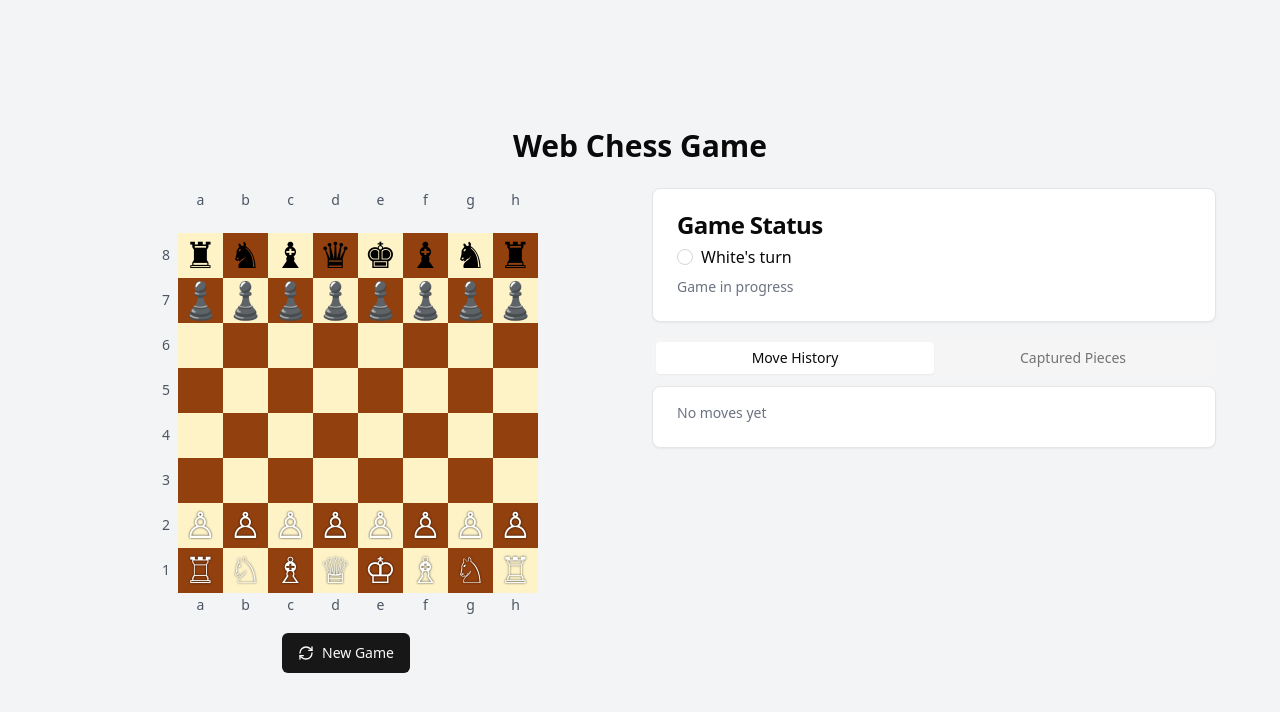
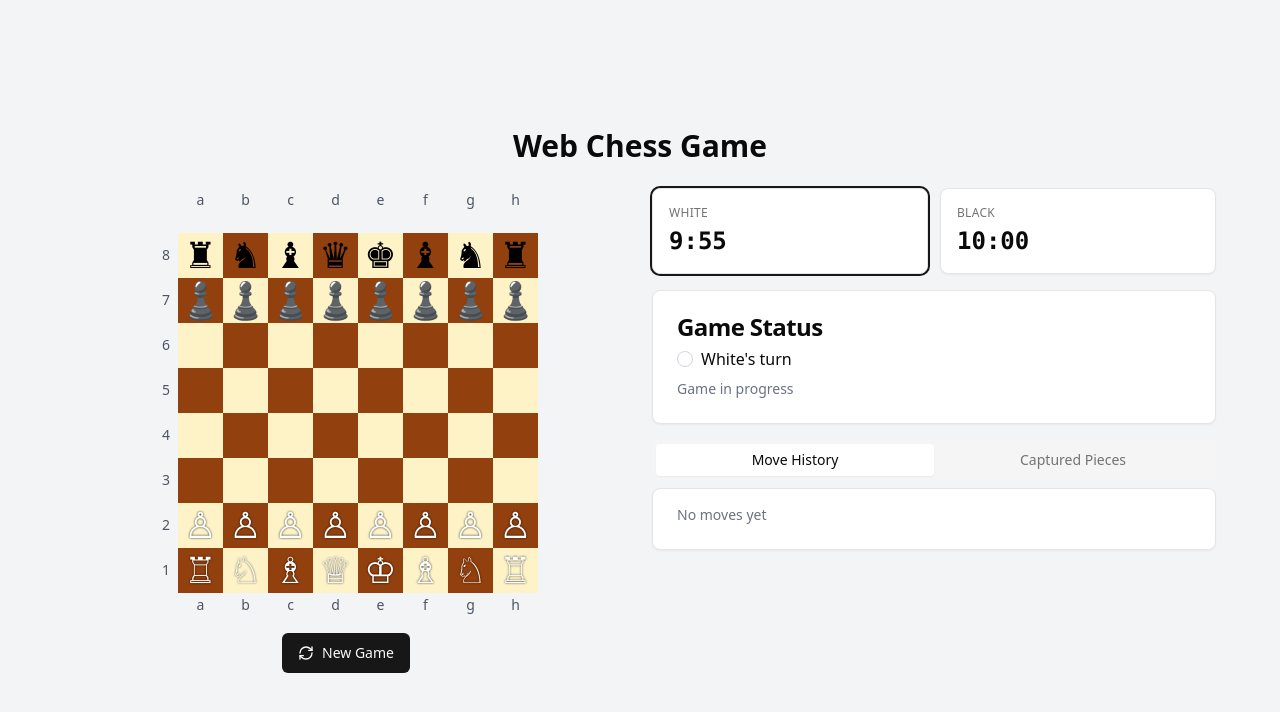
Before and after one commit to firman-maulana/chess-game, a Next.js app: page / in a window 1280 px wide. Shown: the top 712 px of the page. Built offline with nearby package versions, Linux system fonts and the light colour scheme.

Commit message:
feat: add timer and update game info display for time left

```diff
--- a/components/chess-game.tsx
+++ b/components/chess-game.tsx
@@ -13,6 +13,10 @@ export default function ChessGame() {
   const [selectedPiece, setSelectedPiece] = useState<Position | null>(null)
   const [validMoves, setValidMoves] = useState<Position[]>([])
   const [gameStatus, setGameStatus] = useState<string>("ongoing")
+  const [timeLeft, setTimeLeft] = useState({
+    [PieceColor.WHITE]: 10 * 60,
+    [PieceColor.BLACK]: 10 * 60,
+  })
   const [moveHistory, setMoveHistory] = useState<string[]>([])
   const [capturedPieces, setCapturedPieces] = useState<{
     [PieceColor.WHITE]: ChessPiece[]
@@ -39,6 +43,24 @@ export default function ChessGame() {
     }
   }, [selectedPiece, board, currentPlayer])
 
+  // Only the active player's clock runs. The interval is cleared on every turn change.
+  useEffect(() => {
+    if (gameStatus !== "ongoing" && !gameStatus.startsWith("check-")) return
+
+    const timer = window.setInterval(() => {
+      setTimeLeft((prev) => {
+        const remaining = prev[currentPlayer]
+        if (remaining <= 1) {
+          setGameStatus(`timeout-${currentPlayer === PieceColor.WHITE ? "Black" : "White"}`)
+          return { ...prev, [currentPlayer]: 0 }
+        }
+        return { ...prev, [currentPlayer]: remaining - 1 }
+      })
+    }, 1000)
+
+    return () => window.clearInterval(timer)
+  }, [currentPlayer, gameStatus])
+
   // Check for check, checkmate, or stalemate after each move
   useEffect(() => {
     if (isCheckmate(board, currentPlayer)) {
@@ -55,7 +77,7 @@ export default function ChessGame() {
 
   const handleSquareClick = (position: Position) => {
     // If game is over, don't allow further moves
-    if (gameStatus.includes("checkmate") || gameStatus === "stalemate") {
+    if (gameStatus.includes("checkmate") || gameStatus === "stalemate" || gameStatus.startsWith("timeout-")) {
       return
     }
 
@@ -116,6 +138,10 @@ export default function ChessGame() {
     setSelectedPiece(null)
     setValidMoves([])
     setGameStatus("ongoing")
+    setTimeLeft({
+      [PieceColor.WHITE]: 10 * 60,
+      [PieceColor.BLACK]: 10 * 60,
+    })
     setMoveHistory([])
     setCapturedPieces({
       [PieceColor.WHITE]: [],
@@ -138,6 +164,7 @@ export default function ChessGame() {
         <GameInfo
           currentPlayer={currentPlayer}
           gameStatus={gameStatus}
+          timeLeft={timeLeft}
           moveHistory={moveHistory}
           capturedPieces={capturedPieces}
         />
--- a/components/game-info.tsx
+++ b/components/game-info.tsx
@@ -8,6 +8,7 @@ import { Tabs, TabsContent, TabsList, TabsTrigger } from "@/components/ui/tabs"
 interface GameInfoProps {
   currentPlayer: PieceColor
   gameStatus: string
+  timeLeft: { [PieceColor.WHITE]: number; [PieceColor.BLACK]: number }
   moveHistory: string[]
   capturedPieces: {
     [PieceColor.WHITE]: ChessPiece[]
@@ -15,12 +16,35 @@ interface GameInfoProps {
   }
 }
 
-export default function GameInfo({ currentPlayer, gameStatus, moveHistory, capturedPieces }: GameInfoProps) {
+export default function GameInfo({ currentPlayer, gameStatus, timeLeft, moveHistory, capturedPieces }: GameInfoProps) {
+  const formatTime = (seconds: number) => `${Math.floor(seconds / 60)}:${String(seconds % 60).padStart(2, "0")}`
+  const timedOut = gameStatus.startsWith("timeout-")
+  const winner = timedOut ? gameStatus.split("-")[1] : null
+
   return (
     <div className="space-y-4">
+      <div className="grid grid-cols-2 gap-3">
+        {[PieceColor.WHITE, PieceColor.BLACK].map((color) => {
+          const isActive = currentPlayer === color && !timedOut
+          const isExpired = timeLeft[color] === 0
+          return (
+            <Card key={color} className={isActive ? "ring-2 ring-primary" : ""}>
+              <CardContent className="p-4">
+                <p className="text-xs font-medium uppercase tracking-wide text-muted-foreground">
+                  {color === PieceColor.WHITE ? "White" : "Black"}
+                </p>
+                <p className={`mt-1 font-mono text-2xl font-bold tabular-nums ${isExpired ? "text-destructive" : ""}`}>
+                  {formatTime(timeLeft[color])}
+                </p>
+              </CardContent>
+            </Card>
+          )
+        })}
+      </div>
+
       <Card>
         <CardHeader className="pb-2">
-          <CardTitle>Game Status</CardTitle>
+          <CardTitle>{timedOut ? `${winner} menang berdasarkan waktu` : "Game Status"}</CardTitle>
         </CardHeader>
         <CardContent>
           <div className="flex items-center gap-2 mb-2">
@@ -30,7 +54,9 @@ export default function GameInfo({ currentPlayer, gameStatus, moveHistory, captu
             <span className="font-medium">{currentPlayer === PieceColor.WHITE ? "White" : "Black"}'s turn</span>
           </div>
 
-          {gameStatus === "ongoing" ? (
+          {timedOut ? (
+            <p className="text-sm font-semibold text-green-600">Waktu {currentPlayer === PieceColor.WHITE ? "White" : "Black"} habis. {winner} menang!</p>
+          ) : gameStatus === "ongoing" ? (
             <p className="text-sm text-gray-500">Game in progress</p>
           ) : gameStatus.includes("check") && !gameStatus.includes("checkmate") ? (
             <p className="text-sm text-orange-600 font-semibold">
```
Also changed, not shown: 1 other file (tests, documents, lock files or other folders).
